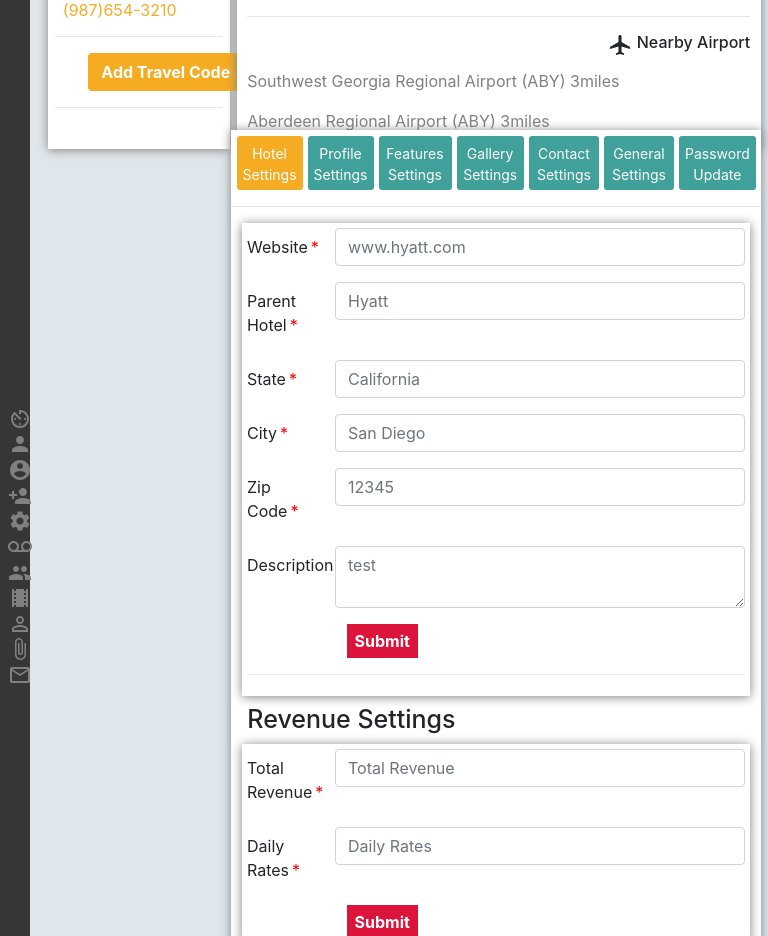
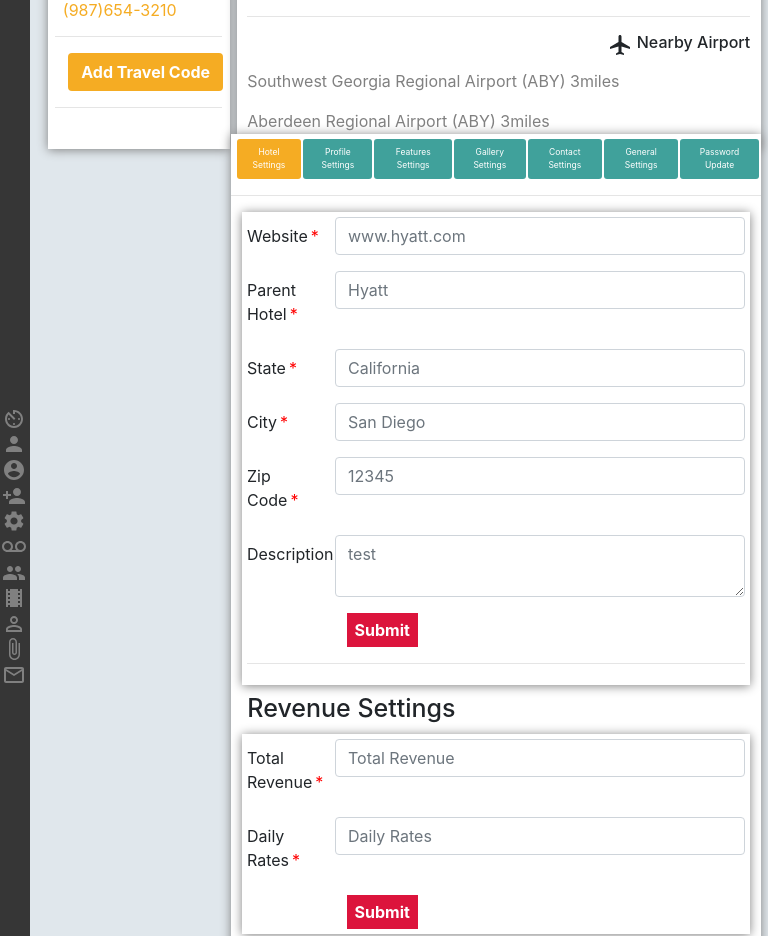
Before and after one commit to codemaker6/React-assignment, a React (Create React App) app: page / in a window 768 px wide. Shown: the part 1100-2036 px from the top of the page. Built offline with nearby package versions, Linux system fonts and the light colour scheme.

Commit message:
added some nedia queries

```diff
--- a/src/CSS/Globalstyle.css
+++ b/src/CSS/Globalstyle.css
@@ -317,3 +317,42 @@ button:hover{
 a{
   text-decoration: none!important;
 }
+@media only screen and (min-device-width:700px) and (max-device-width:771px) {
+  .section12 {
+    margin-top: 5px!important;
+  }
+}
+@media only screen and (min-device-width:772px) and (max-device-width:830px) {
+  .section12 {
+    margin-top: -2%!important;
+  }
+}
+@media only screen and (min-device-width:760px) and (max-device-width:960px) {
+  .btn {
+    margin-left: 8%!important;
+  }
+  .faviconlist {
+    margin-left: 8%!important;
+  }
+  .button {
+    font-size: 8.5px!important;
+    margin-right: 2px!important;
+    padding-bottom: 7px!important;
+  }
+
+}
+
+@media only screen and (min-device-width:960px) and (max-device-width:1030px)
+{
+  .faviconlist {
+    margin-left: 17%!important;
+  }
+}
+@media only screen and (min-device-width:961px) and (max-device-width:1218px)
+{
+  .button {
+    font-size: 10px!important;
+  }
+
+
+}
```
